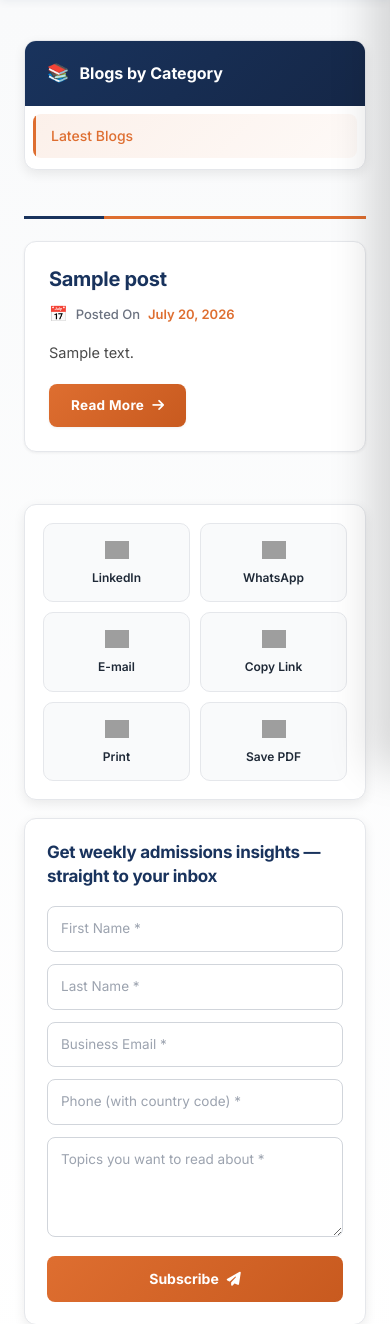
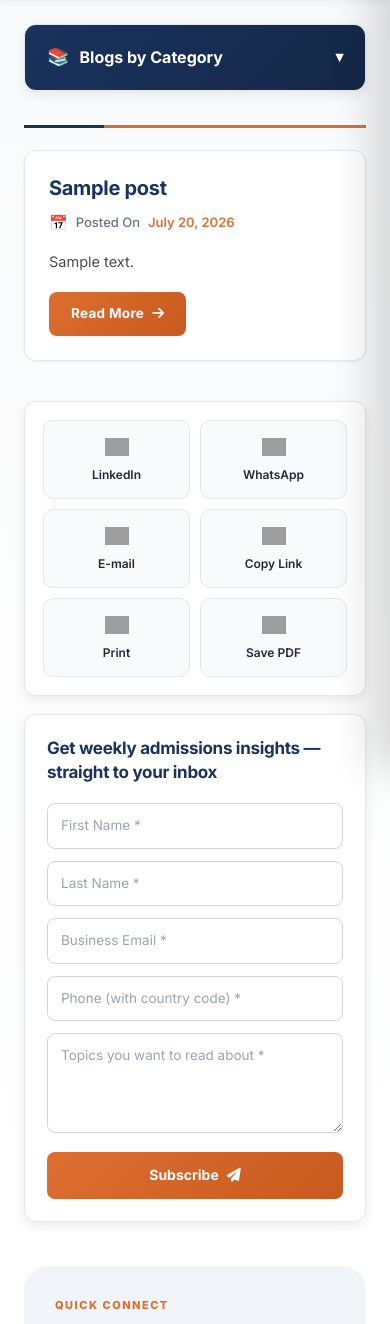
Before and after one commit to education-crm-extraaedge/new-ee, a WordPress theme: template category.php in a window 390 px wide. Shown: the part 76-1400 px from the top of the page. Run offline with PHP 8.4 and a stand-in for WordPress, Linux system fonts and the light colour scheme; the site name, menu and one post (Sample post) are stand-ins, and other content is empty; some libraries are stand-ins or nearby versions; grey boxes are pictures that could not be loaded.

Commit message:
Blog listing mobile: collapsible category accordion
On phones the 19-item category tree pushed the posts far below the
fold. The sidebar now renders as a tap-to-open accordion — the navy
'Blogs by Category' bar (with a rotating caret) toggles the tree,
collapsed by default, and loses its sticky positioning. Compact card
padding, thumbnail height, and pagination sizing round out the
mobile pass.

Co-Authored-By: Claude Fable 5 <noreply@anthropic.com>
Claude-Session: https://claude.ai/code/session_01Uz87uFJUeXZtR5ouDd7Aik

```diff
--- a/inc/blog-sidebar.php
+++ b/inc/blog-sidebar.php
@@ -75,7 +75,22 @@ $ee_open_parent = ($ee_current_cat && (int) $ee_current_cat->parent) ? (int) $ee
 }
 .ee-blog-wrap { max-width:1280px; margin:0 auto; padding:0 24px; display:grid; grid-template-columns:280px 1fr 280px; gap:32px; align-items:start; }
 @media (max-width:1100px){ .ee-blog-wrap{ grid-template-columns:240px 1fr; } .ee-blog-side-r{ display:none; } }
-@media (max-width:820px){ .ee-blog-wrap{ grid-template-columns:1fr; } }
+@media (max-width:820px){
+    .ee-blog-wrap{ grid-template-columns:1fr; gap:20px; }
+    .ee-blog-page{ padding:24px 0 44px; }
+    /* Category tree becomes a tap-to-open accordion so posts appear
+       right away instead of below a 19-item list. */
+    .ee-blog-page .ee-blog-side{ position:static; }
+    .ee-blog-page .ee-blog-side h2{ cursor:pointer; user-select:none; }
+    .ee-blog-page .ee-blog-side h2::after{ content:'\25BE'; margin-left:auto; font-size:15px; transition:transform .2s ease; }
+    .ee-blog-page .ee-blog-side.open h2::after{ transform:rotate(180deg); }
+    .ee-blog-page .ee-blog-side .ee-blog-side-list{ display:none; }
+    .ee-blog-page .ee-blog-side.open .ee-blog-side-list{ display:block; }
+    .ee-blog-card{ padding:18px; }
+    .ee-blog-card-thumb img{ height:170px; }
+    .ee-blog-heading{ margin-bottom:16px; }
+    .ee-blog-pagi .page-numbers, .ee-blog-pagi a, .ee-blog-pagi span{ padding:7px 11px; font-size:12.5px; }
+}
 
 /* Sticky left sidebar: all WP categories */
 .ee-blog-side {
@@ -350,6 +365,15 @@ li.open > .ee-blog-side-sub { display:block; }
 </aside>
 <script>
 (function(){
+    /* mobile: tap the sidebar header to open/close the category tree */
+    var side = document.querySelector('.ee-blog-side');
+    var head = side ? side.querySelector('h2') : null;
+    if (head) {
+        head.addEventListener('click', function(){
+            if (window.matchMedia('(max-width:820px)').matches) side.classList.toggle('open');
+        });
+    }
+
     document.querySelectorAll('.ee-blog-side .ee-sub-t').forEach(function(btn){
         btn.addEventListener('click', function(e){
             e.preventDefault();
```
